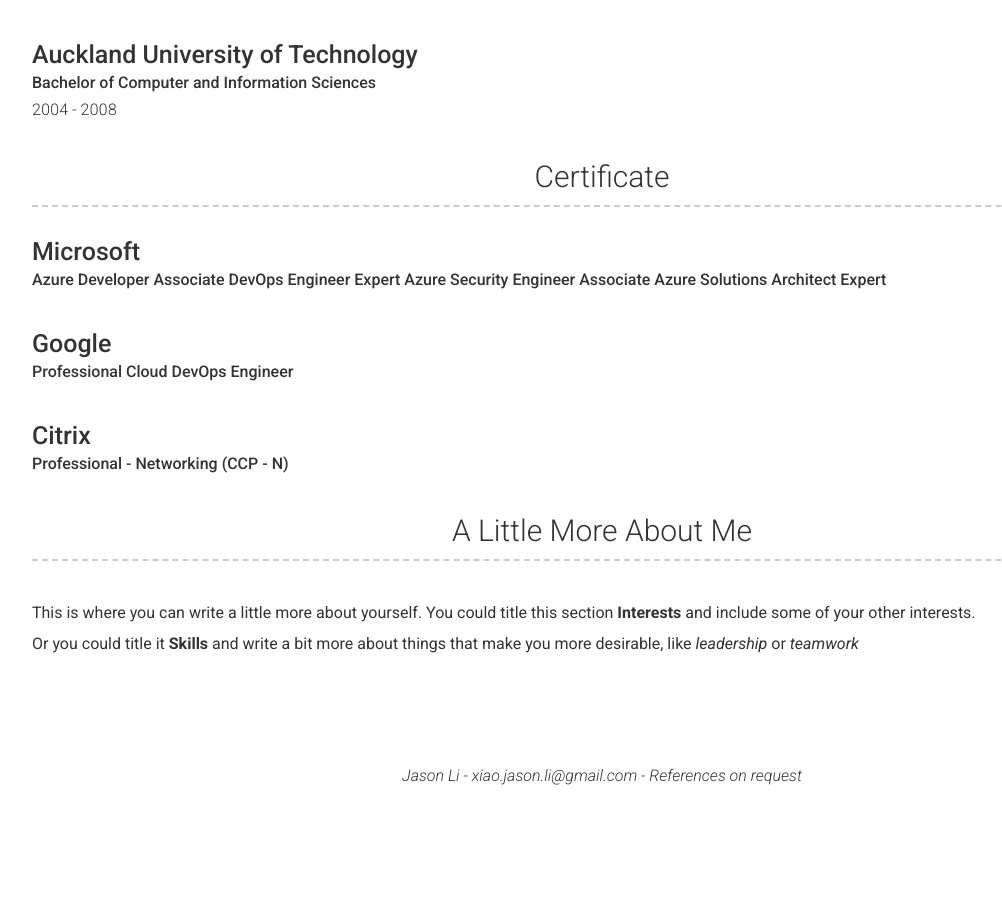
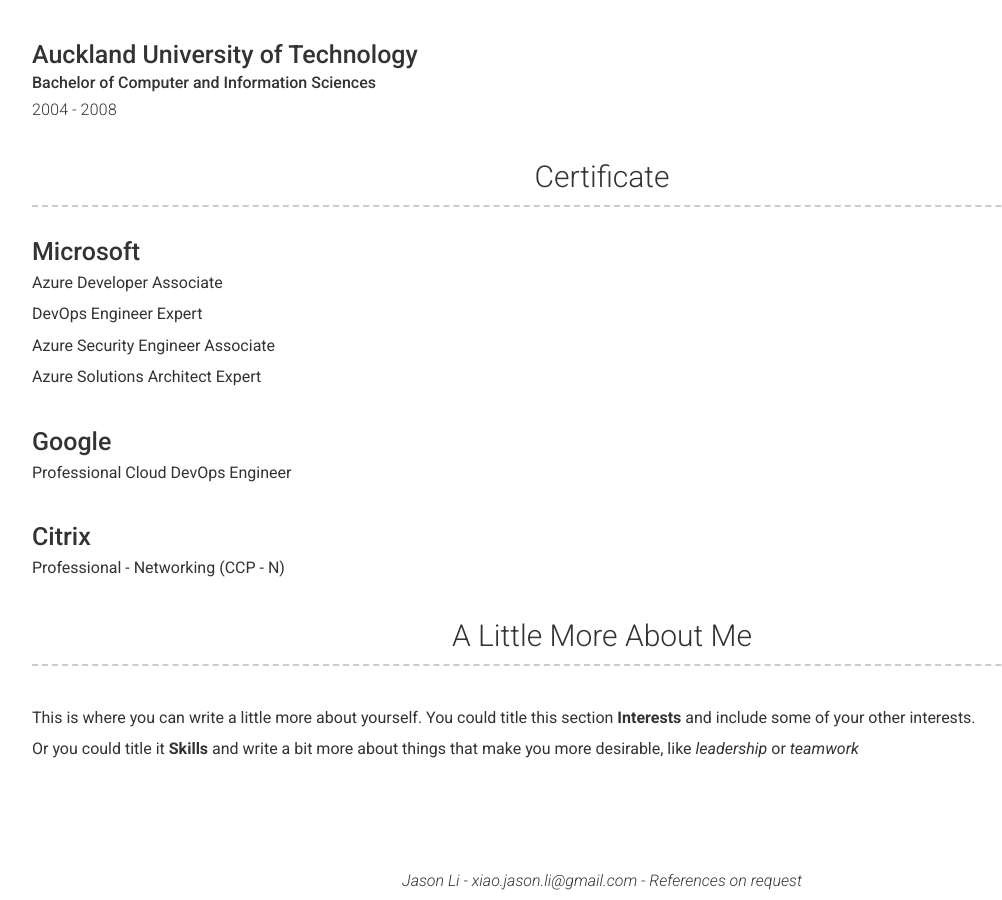
Before and after one commit to shin-akuma/shin-akuma.github.io, a Jekyll site: the page built from index.md, in a window 1280 px wide and 900 px high, scrolled down 2676 px. Shown: the whole window, without its empty margins (38-1040 px from the left). Built offline with Jekyll 4.4.1, drawn with Linux system fonts in a browser that asks for light colours; nearby versions of some CDN libraries; before the commit the page ends 3471 px from its top, so only the background shows below that; part of the change alters nothing that is shown.

```diff
--- a/_config.yml
+++ b/_config.yml
@@ -149,7 +149,7 @@ content:
     content:
       - layout: top
         title: Microsoft
-        sub_title: |
+        description: |
           Azure Developer Associate
 
           DevOps Engineer Expert
@@ -159,10 +159,10 @@ content:
           Azure Solutions Architect Expert
       - layout: top
         title: Google
-        sub_title: Professional Cloud DevOps Engineer
+        description: Professional Cloud DevOps Engineer
       - layout: top
         title: Citrix
-        sub_title: Professional - Networking (CCP - N)
+        description: Professional - Networking (CCP - N)
   - title: A Little More About Me
     layout: text
     content: | # this will include new lines to allow paragraphs
```
